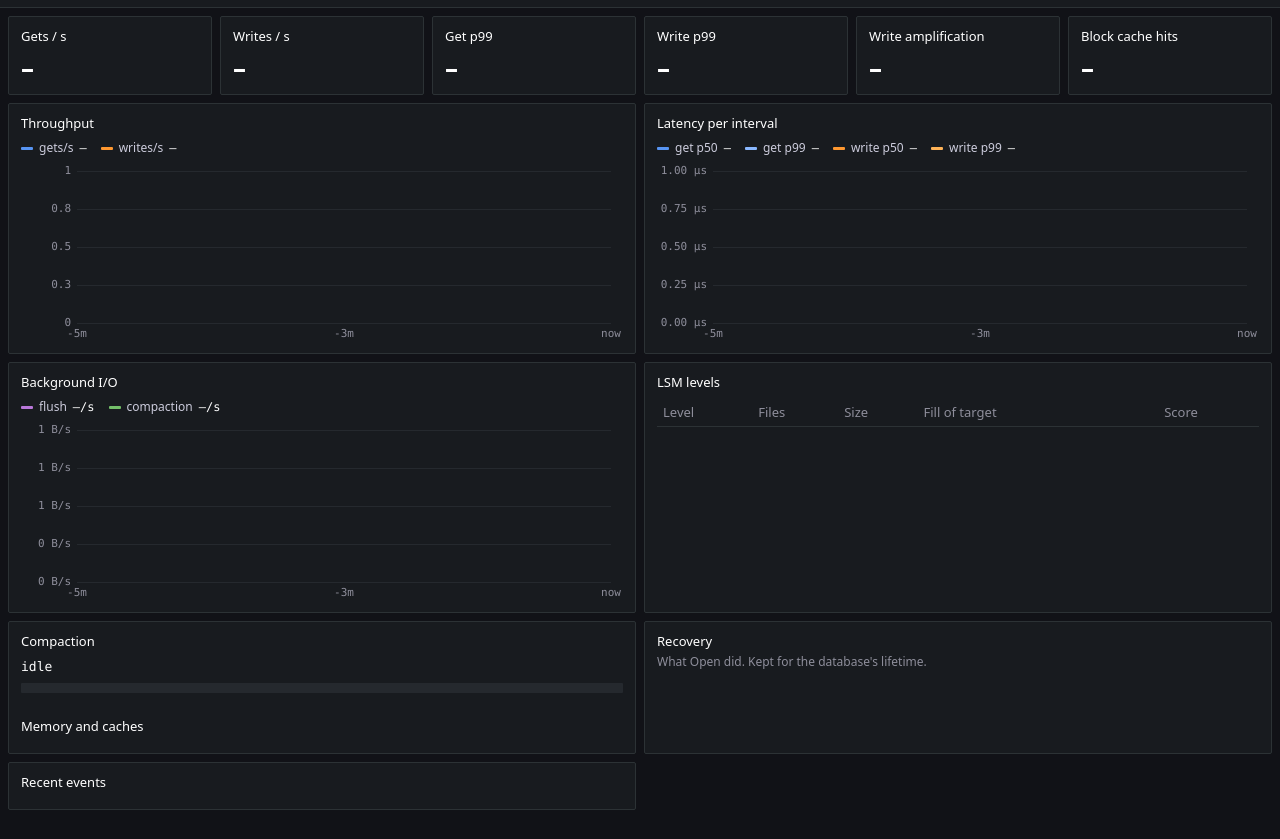
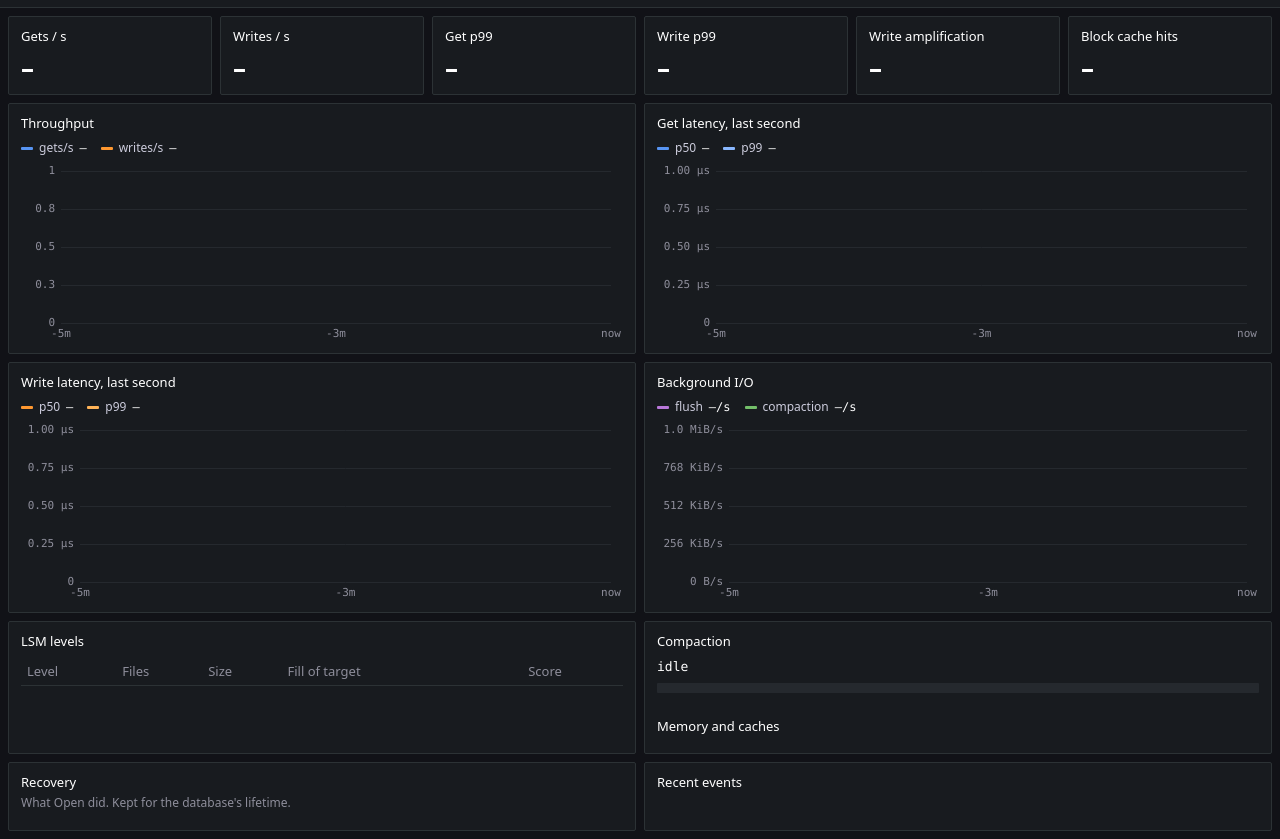
Before and after one commit to Surge77/strata, a plain HTML site: page tools/dashboard/index.html in a window 1280 px wide. Shown: the part 36-875 px from the top of the page. Before the commit the page ends 854 px from the top, so only its background shows below. Drawn offline with Linux system fonts and the light colour scheme; no server answers.

Commit message:
fix(dashboard): fixes from looking at it in a browser under load
Served by stratasoak to Chromium (via Playwright), the dashboard rendered
live data on the first try, and the screenshots showed three defects:

- Get latency was a flat line at zero: it shared an axis with write p99,
  which synced writes put in milliseconds. Gets and writes now have a chart
  each.
- Byte-rate axis labels were cut off ("4 MiB/s" was "95.4 MiB/s"): the top
  was a round decimal number of bytes and the margin was fixed. Charts take
  a unit to round in (MiB for bytes), and the plot now starts after the
  widest label, measured.
- The browser's favicon request was a 404 in the console. A 16-pixel SVG
  (three level bars) is served at /favicon.svg and linked from the page.

Also: "0" instead of "0.00 µs" on an axis, and stratasoak creates its
database's parent directories (Open makes only the last), which the
stratasoak CLI test now exercises with a nested path.

The page's resource list in the browser was exactly its own five files,
/favicon.svg, and /stats. At 390 px wide the layout stacks to one column
with no horizontal scroll.

Claude-Session: https://claude.ai/code/session_01EEXyBJRzXBCya64Zx9dQmG

```diff
--- a/tools/dashboard/charts.js
+++ b/tools/dashboard/charts.js
@@ -1,8 +1,9 @@
 // A minimal time-series chart on a canvas: a sliding window of lines, a
 // zero-based y axis with four gridlines, and nothing that needs a library.
 
-const PADDING = { top: 8, right: 12, bottom: 20, left: 56 };
+const PADDING = { top: 8, right: 12, bottom: 20, left: 40 };
 const GRIDLINES = 4;
+const LABEL_GAP = 6;
 
 function cssVar(element, name) {
   return getComputedStyle(element).getPropertyValue(name).trim();
@@ -34,13 +35,11 @@ function resize(canvas) {
 }
 
 // lines: [{ color, points: [[seconds, value|null], ...] }]. `now` is the right
-// edge in seconds; the window covers `windowSeconds` before it.
-export function drawChart(canvas, { lines, now, windowSeconds, format }) {
+// edge in seconds; the window covers `windowSeconds` before it. The axis top
+// is a round number of `unit`s (1 MiB for bytes reads better than 10^8).
+export function drawChart(canvas, { lines, now, windowSeconds, format, unit = 1 }) {
   const { context, width, height } = resize(canvas);
-  const plotWidth = width - PADDING.left - PADDING.right;
-  const plotHeight = height - PADDING.top - PADDING.bottom;
   context.clearRect(0, 0, width, height);
-  if (plotWidth <= 0 || plotHeight <= 0) return;
 
   let highest = 0;
   for (const line of lines) {
@@ -48,25 +47,36 @@ export function drawChart(canvas, { lines, now, windowSeconds, format }) {
       if (value !== null && value > highest) highest = value;
     }
   }
-  const top = niceMax(highest);
-  const x = (seconds) => PADDING.left + ((seconds - (now - windowSeconds)) / windowSeconds) * plotWidth;
+  const top = niceMax(highest / unit) * unit;
+  context.font = `11px ${cssVar(canvas, "--font-mono") || "monospace"}`;
+  const labels = [];
+  for (let i = 0; i <= GRIDLINES; i += 1) {
+    labels.push(format((top * i) / GRIDLINES));
+  }
+  // The plot starts after the widest axis label, so "100 MiB/s" is never cut.
+  const left = Math.max(
+    PADDING.left,
+    Math.ceil(Math.max(...labels.map((label) => context.measureText(label).width))) + LABEL_GAP * 2,
+  );
+  const plotWidth = width - left - PADDING.right;
+  const plotHeight = height - PADDING.top - PADDING.bottom;
+  if (plotWidth <= 0 || plotHeight <= 0) return;
+  const x = (seconds) => left + ((seconds - (now - windowSeconds)) / windowSeconds) * plotWidth;
   const y = (value) => PADDING.top + plotHeight - (value / top) * plotHeight;
 
-  context.font = `11px ${cssVar(canvas, "--font-mono") || "monospace"}`;
   context.lineWidth = 1;
   context.textBaseline = "middle";
   context.textAlign = "right";
-  for (let i = 0; i <= GRIDLINES; i += 1) {
-    const value = (top * i) / GRIDLINES;
-    const lineY = Math.round(y(value)) + 0.5;
+  labels.forEach((label, i) => {
+    const lineY = Math.round(y((top * i) / GRIDLINES)) + 0.5;
     context.strokeStyle = cssVar(canvas, "--grid");
     context.beginPath();
-    context.moveTo(PADDING.left, lineY);
+    context.moveTo(left, lineY);
     context.lineTo(width - PADDING.right, lineY);
     context.stroke();
     context.fillStyle = cssVar(canvas, "--text-faint");
-    context.fillText(format(value), PADDING.left - 6, lineY);
-  }
+    context.fillText(label, left - LABEL_GAP, lineY);
+  });
   context.textAlign = "center";
   context.textBaseline = "top";
   for (const offset of [windowSeconds, windowSeconds / 2, 0]) {
@@ -76,7 +86,7 @@ export function drawChart(canvas, { lines, now, windowSeconds, format }) {
 
   context.save();
   context.beginPath();
-  context.rect(PADDING.left, PADDING.top, plotWidth, plotHeight);
+  context.rect(left, PADDING.top, plotWidth, plotHeight);
   context.clip();
   context.lineWidth = 1.5;
   context.lineJoin = "round";
--- a/tools/dashboard/dashboard.js
+++ b/tools/dashboard/dashboard.js
@@ -33,17 +33,24 @@ const charts = [
       { label: "writes/s", series: series.writeRate, colorVar: "--line-write" },
     ],
   },
+  // Gets take microseconds and synced writes milliseconds, so one shared
+  // axis would flatten the gets to zero.
   {
-    canvas: "chart-latency", legend: "legend-latency", format: formatMicros,
+    canvas: "chart-get-latency", legend: "legend-get-latency", format: formatMicros,
     lines: [
-      { label: "get p50", series: series.getP50, colorVar: "--line-get" },
-      { label: "get p99", series: series.getP99, colorVar: "--line-get-tail" },
-      { label: "write p50", series: series.writeP50, colorVar: "--line-write" },
-      { label: "write p99", series: series.writeP99, colorVar: "--line-write-tail" },
+      { label: "p50", series: series.getP50, colorVar: "--line-get" },
+      { label: "p99", series: series.getP99, colorVar: "--line-get-tail" },
     ],
   },
   {
-    canvas: "chart-io", legend: "legend-io", format: (v) => `${formatBytes(v)}/s`,
+    canvas: "chart-write-latency", legend: "legend-write-latency", format: formatMicros,
+    lines: [
+      { label: "p50", series: series.writeP50, colorVar: "--line-write" },
+      { label: "p99", series: series.writeP99, colorVar: "--line-write-tail" },
+    ],
+  },
+  {
+    canvas: "chart-io", legend: "legend-io", format: (v) => `${formatBytes(v)}/s`, unit: MIB,
     lines: [
       { label: "flush", series: series.flushRate, colorVar: "--line-flush" },
       { label: "compaction", series: series.compactionRate, colorVar: "--line-compaction" },
@@ -174,7 +181,9 @@ function renderCharts() {
   const now = (latest?.unix_micros ?? Date.now() * 1000) / 1e6;
   for (const chart of charts) {
     const lines = chart.lines.map((line) => ({ color: color(line.colorVar), points: line.series.points }));
-    drawChart($(chart.canvas), { lines, now, windowSeconds: WINDOW_SECONDS, format: chart.format });
+    drawChart($(chart.canvas), {
+      lines, now, windowSeconds: WINDOW_SECONDS, format: chart.format, unit: chart.unit ?? 1,
+    });
     const legend = chart.lines.map((line) => {
       const item = element("li");
       const swatch = element("span", "swatch");
--- a/tools/dashboard/index.html
+++ b/tools/dashboard/index.html
@@ -5,6 +5,7 @@
   <meta name="viewport" content="width=device-width, initial-scale=1">
   <meta name="referrer" content="no-referrer">
   <title>strata dashboard</title>
+  <link rel="icon" href="/favicon.svg" type="image/svg+xml">
   <link rel="stylesheet" href="/dashboard.css">
   <script type="module" src="/dashboard.js"></script>
 </head>
@@ -37,9 +38,14 @@
       <canvas class="chart" id="chart-throughput" aria-label="Gets and writes per second"></canvas>
     </section>
     <section class="panel wide">
-      <h2>Latency per interval</h2>
-      <ul class="legend" id="legend-latency"></ul>
-      <canvas class="chart" id="chart-latency" aria-label="Get and write latency percentiles"></canvas>
+      <h2>Get latency, last second</h2>
+      <ul class="legend" id="legend-get-latency"></ul>
+      <canvas class="chart" id="chart-get-latency" aria-label="Get latency percentiles"></canvas>
+    </section>
+    <section class="panel wide">
+      <h2>Write latency, last second</h2>
+      <ul class="legend" id="legend-write-latency"></ul>
+      <canvas class="chart" id="chart-write-latency" aria-label="Write latency percentiles"></canvas>
     </section>
     <section class="panel wide">
       <h2>Background I/O</h2>
--- a/tools/dashboard/model.js
+++ b/tools/dashboard/model.js
@@ -128,6 +128,7 @@ export function formatCount(value) {
 
 export function formatMicros(micros) {
   if (micros === null || micros === undefined) return "–";
+  if (micros === 0) return "0";
   if (micros >= 1e6) return `${(micros / 1e6).toFixed(2)} s`;
   if (micros >= 1e3) return `${(micros / 1e3).toFixed(micros >= 1e5 ? 0 : 1)} ms`;
   return `${micros.toFixed(micros >= 100 ? 0 : micros >= 10 ? 1 : 2)} µs`;
```
Also changed, not shown: tools/dashboard/dashboard.test.mjs (+2 -1 lines), tools/dashboard/CMakeLists.txt, tools/dashboard/favicon.svg (added), 3 other files.
